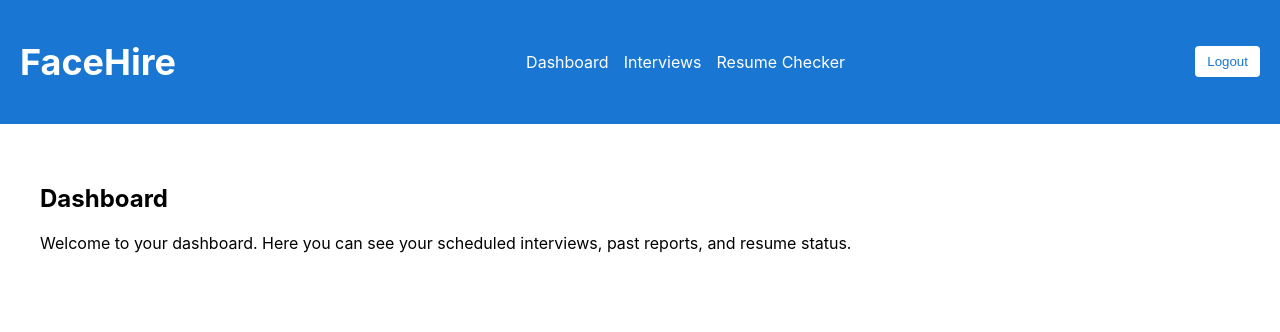
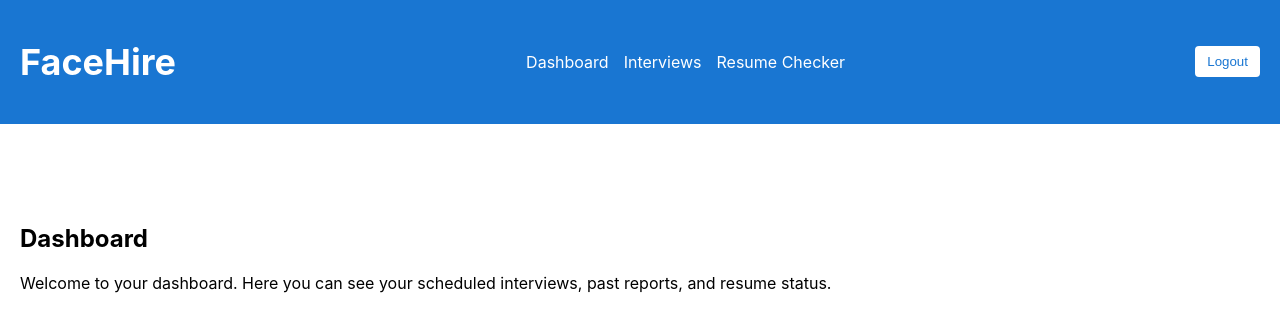
Before and after one commit to Pruthvi-web/FaceHire, a React (Create React App) app in the folder facehire_ui/: page /dashboard in a window 1280 px wide. Shown: the top 332 px of the page. Built offline with nearby package versions, Linux system fonts and the light colour scheme; no server answers; the database is empty; sample sign-in values are in the browser's storage.

Commit message:
toasts on new user creation + navbar changes

```diff
--- a/facehire_ui/src/components/Layout.js
+++ b/facehire_ui/src/components/Layout.js
@@ -1,14 +1,14 @@
 // src/components/Layout.js
 
 import React from 'react';
+import { Outlet } from 'react-router-dom';
 import Navbar from './Navbar';
-import { Outlet } from 'react-router-dom';
 
 function Layout() {
   return (
     <>
       <Navbar />
-      <div style={{ padding: '20px' }}>
+      <div style={{ marginTop: '60px' }}>
         <Outlet />
       </div>
     </>
```
